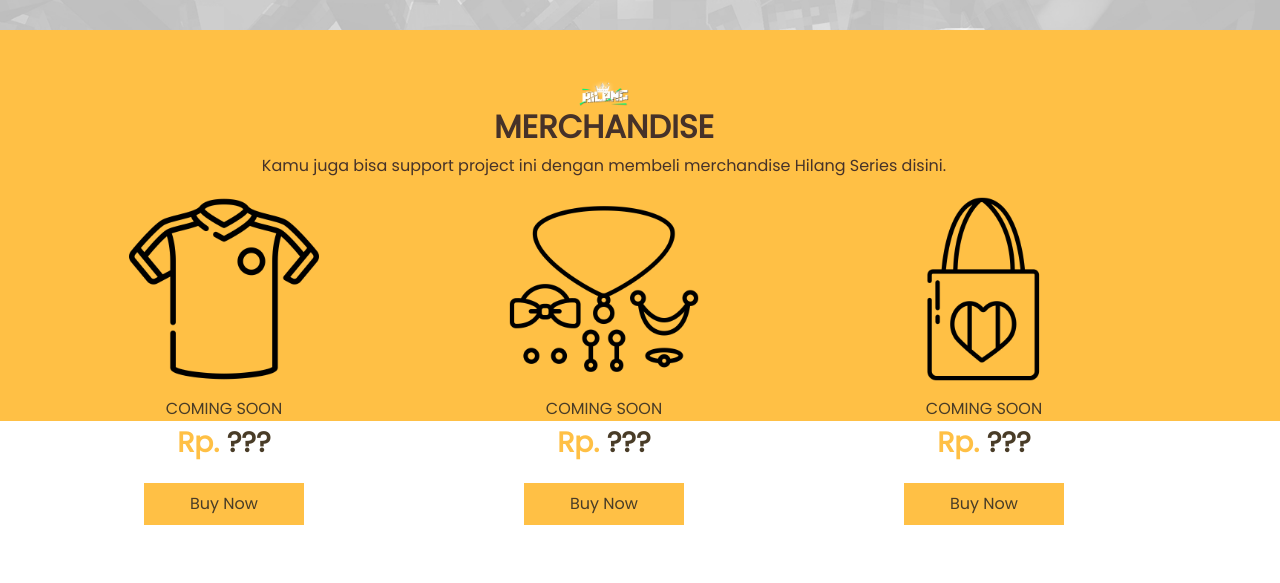
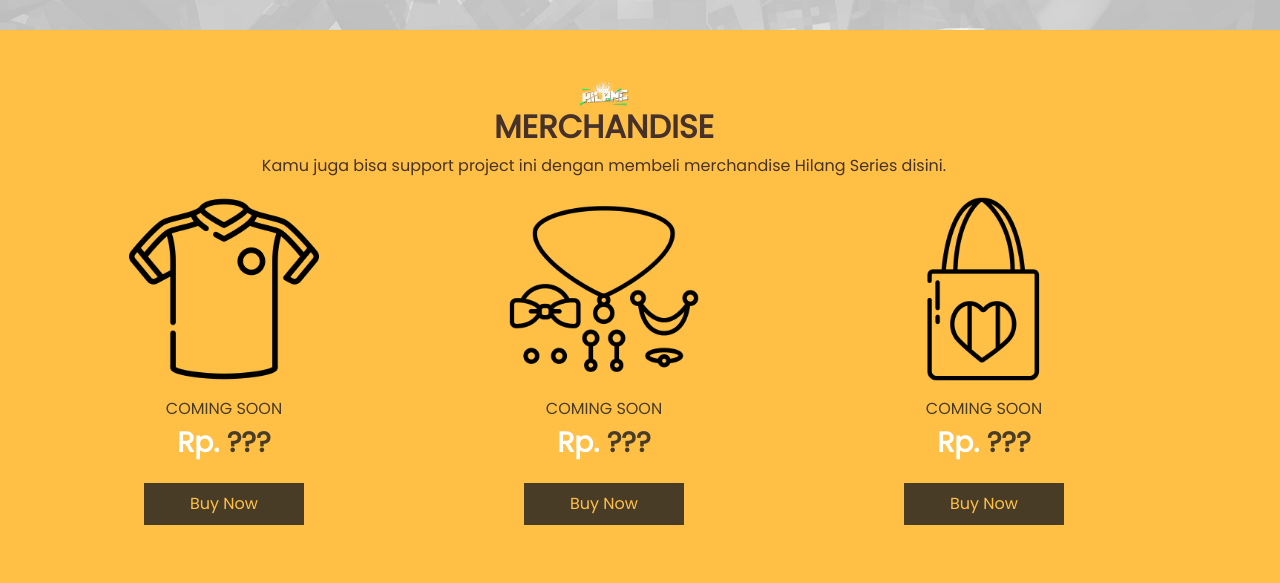
Before and after one commit to hilangseries/hilangseries, a plain HTML site: page index.html in a window 1280 px wide. Shown: the part 1553-2136 px from the top of the page. Drawn offline with Linux system fonts and the light colour scheme.

Commit message:
Update style.css

```diff
--- a/css/style.css
+++ b/css/style.css
@@ -629,7 +629,7 @@ a:focus {
 
 .food_section {
   background: -webkit-gradient(linear, left top, left bottom, color-stop(60%, #ffc045), color-stop(60%, transparent));
-  background: linear-gradient(to bottom, #ffc045 68%, transparent 60%);
+  background: linear-gradient(to bottom, #ffc045 100%, transparent 60%);
     padding: 50px 80px 80px 8px;
 }
 
@@ -687,17 +687,17 @@ a:focus {
 }
 
 .food_section .food_container .box .detail-box h3 span {
-  color: #ffc045;
+  color: #ffffff;
 }
 
 .food_section .food_container .box .detail-box a {
   display: inline-block;
   padding: 8px 45px;
-  background-color: #ffc045;
-  color: #493c27;
+  background-color: #493c27;
+  color: #ffc045;
   -webkit-transition: all 0.3s;
   transition: all 0.3s;
-  border: 1px solid #ffc045;
+  border: 1px solid #493c27;
   border-radius: 0;
   margin-top: 15px;
 }
```
